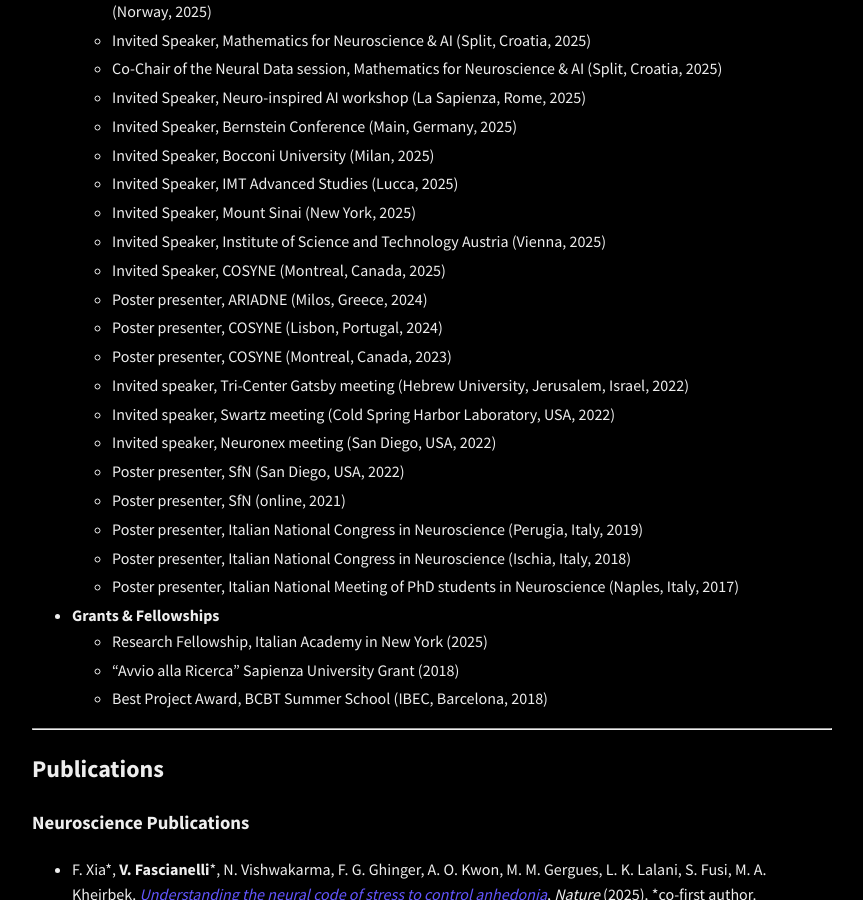
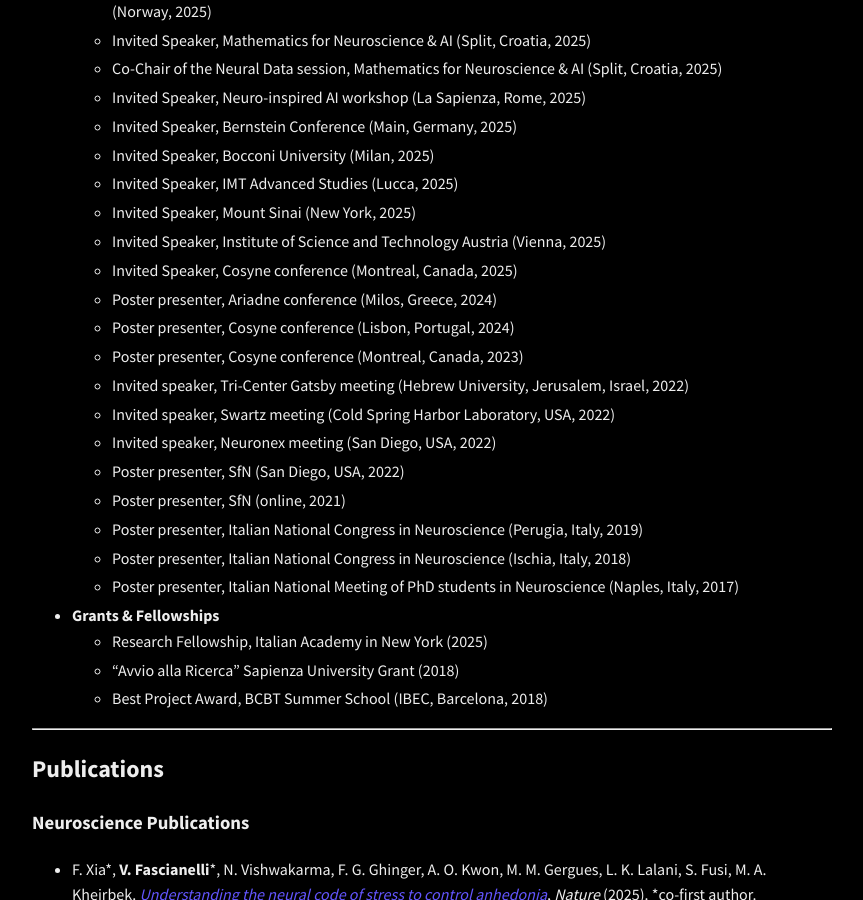
Before and after one commit to ValeriaFascianelli/valeriafascianelli.github.io, a Jekyll site: the page built from cv-and-publications.md, in a window 1280 px wide and 900 px high, scrolled down 1121 px. Shown: the whole window, without its empty margins (208-1071 px from the left). Built offline with Jekyll 4.4.1, drawn with Linux system fonts in a browser that asks for light colours.

Commit message:
CV update3

```diff
--- a/cv-and-publications.md
+++ b/cv-and-publications.md
@@ -46,10 +46,10 @@
   - Invited Speaker, IMT Advanced Studies (Lucca, 2025)
   - Invited Speaker, Mount Sinai (New York, 2025)
   - Invited Speaker, Institute of Science and Technology Austria (Vienna, 2025)
-  - Invited Speaker, COSYNE (Montreal, Canada, 2025)
-  - Poster presenter, ARIADNE (Milos, Greece, 2024)
-  - Poster presenter, COSYNE (Lisbon, Portugal, 2024)
-  - Poster presenter, COSYNE (Montreal, Canada, 2023)
+  - Invited Speaker, Cosyne conference (Montreal, Canada, 2025)
+  - Poster presenter, Ariadne conference (Milos, Greece, 2024)
+  - Poster presenter, Cosyne conference (Lisbon, Portugal, 2024)
+  - Poster presenter, Cosyne conference (Montreal, Canada, 2023)
   - Invited speaker, Tri-Center Gatsby meeting (Hebrew University, Jerusalem, Israel, 2022)
   - Invited speaker, Swartz meeting (Cold Spring Harbor Laboratory, USA, 2022)
   - Invited speaker, Neuronex meeting (San Diego, USA, 2022)
```
